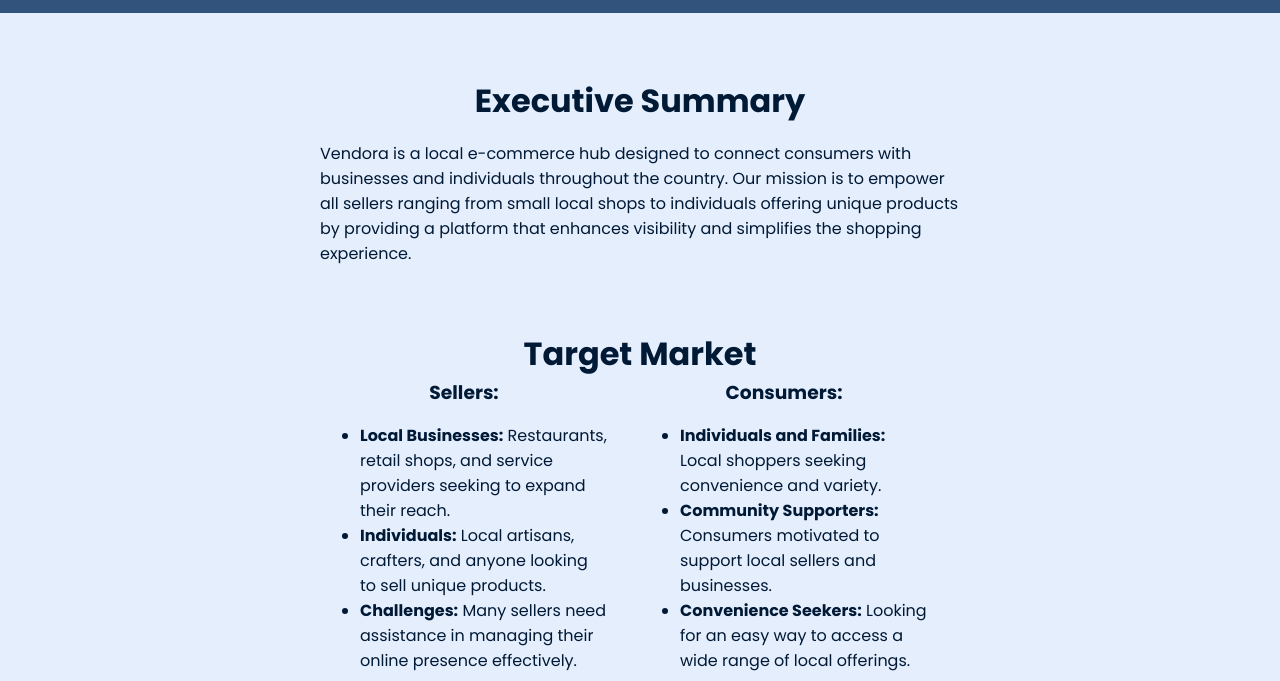
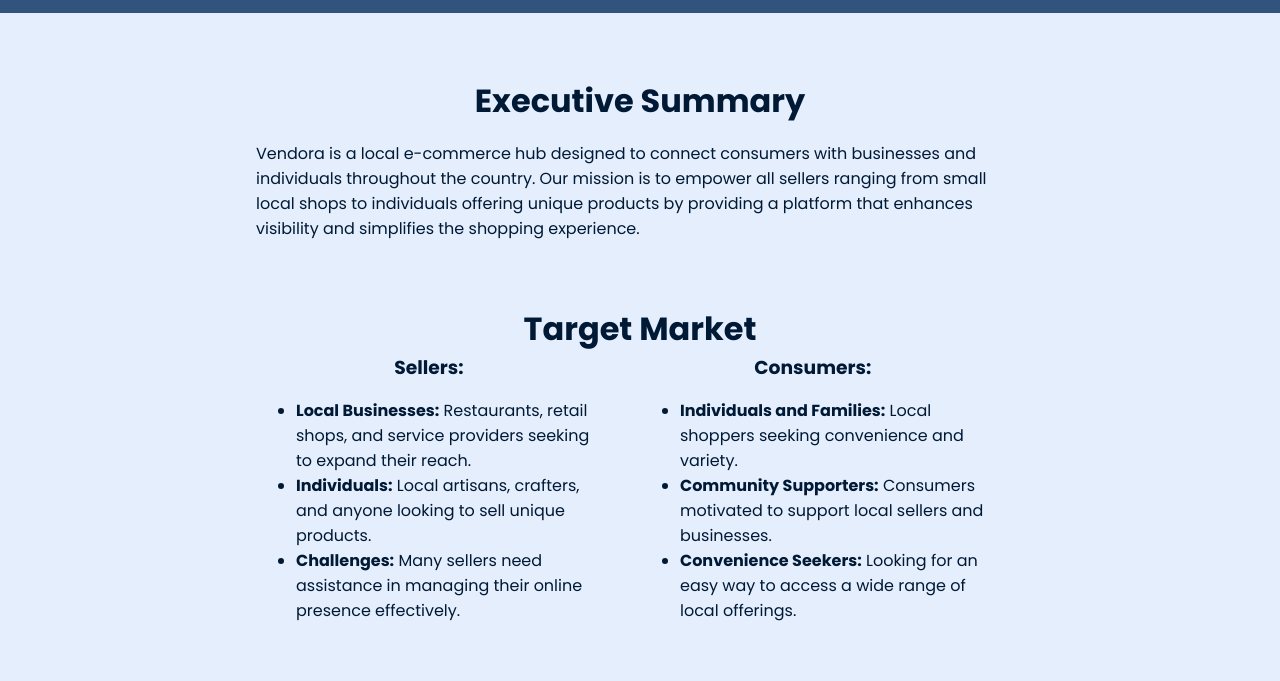
Before and after one commit to Burner09/Vendora, a plain HTML site: page index.html in a window 1280 px wide. Shown: the part 119-800 px from the top of the page. Drawn offline with Linux system fonts and the light colour scheme.

Commit message:
Update index.html

```diff
--- a/index.html
+++ b/index.html
@@ -36,7 +36,7 @@
 
       #content {
         margin: 4rem auto;
-        padding: 0 25%;
+        padding: 0 20%;
         color: #001935;
       }
 
```
